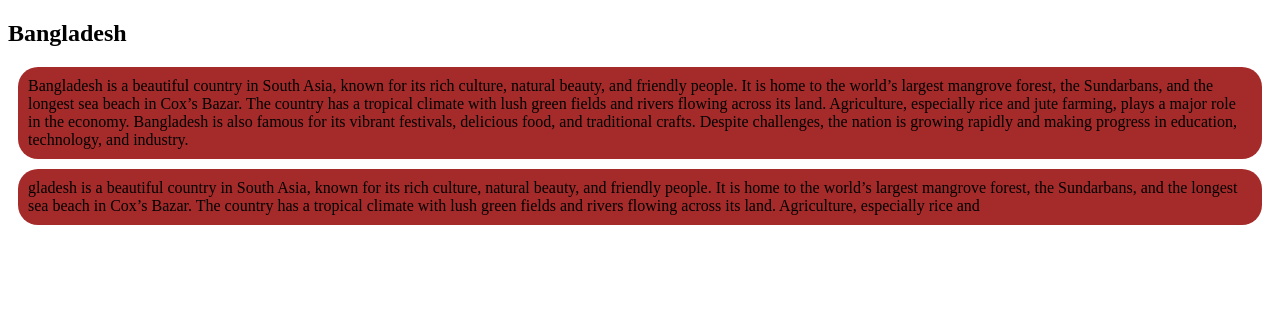
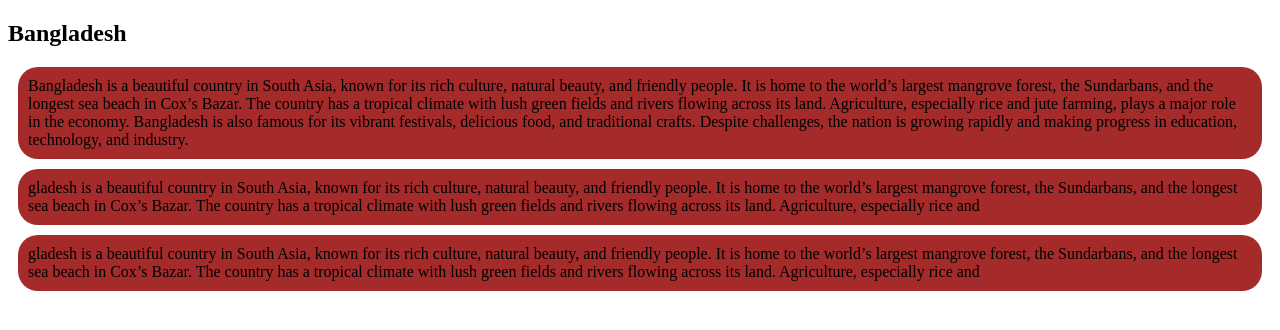
Before and after one commit to RejwanIslam01/html-overview, a plain HTML site: page index.html in a window 1280 px wide. Drawn offline with Linux system fonts and the light colour scheme.

Commit message:
3rd p added

```diff
--- a/index.html
+++ b/index.html
@@ -24,6 +24,10 @@
         It is home to the world’s largest mangrove forest, the Sundarbans, and the longest sea beach in Cox’s Bazar. The
         country has a tropical climate with lush green fields and rivers flowing across its land. Agriculture,
         especially rice and </p>
+        <p>gladesh is a beautiful country in South Asia, known for its rich culture, natural beauty, and friendly people.
+        It is home to the world’s largest mangrove forest, the Sundarbans, and the longest sea beach in Cox’s Bazar. The
+        country has a tropical climate with lush green fields and rivers flowing across its land. Agriculture,
+        especially rice and </p>
 </body>
 
 </html>
```
